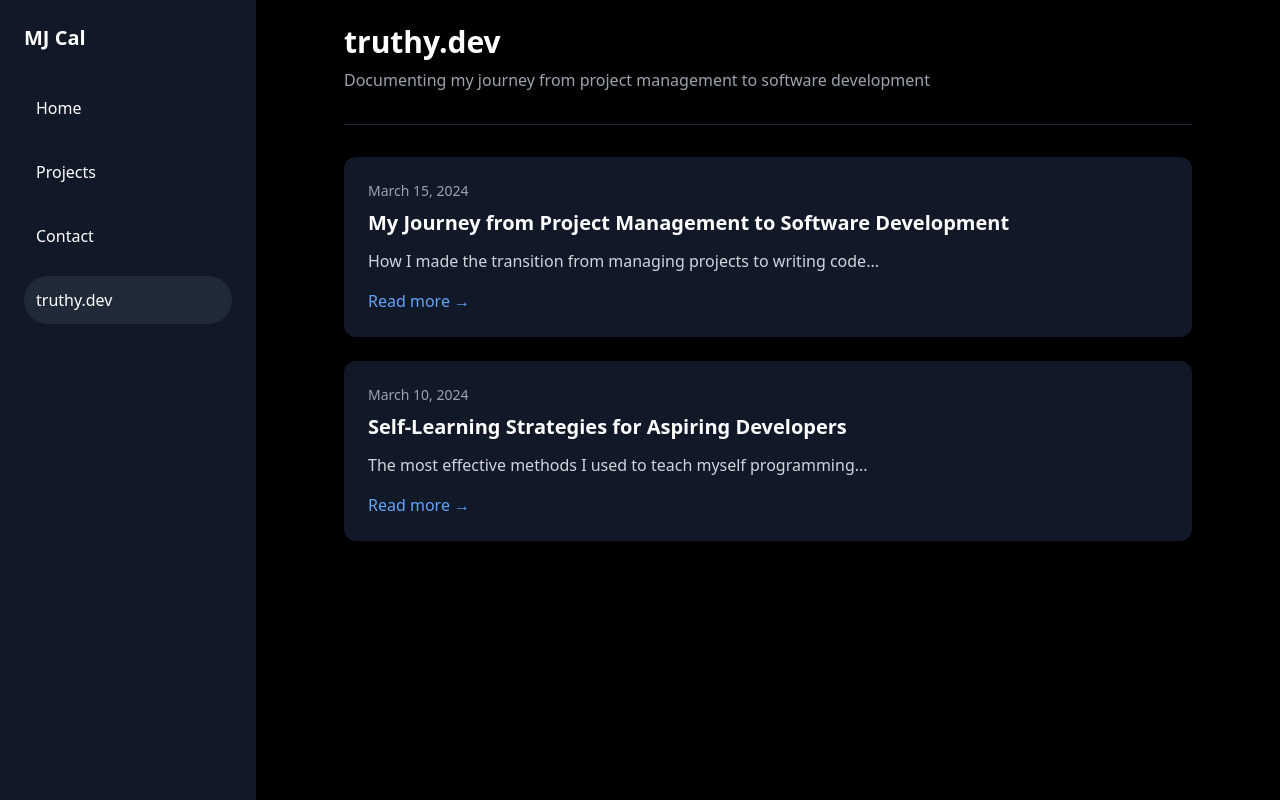
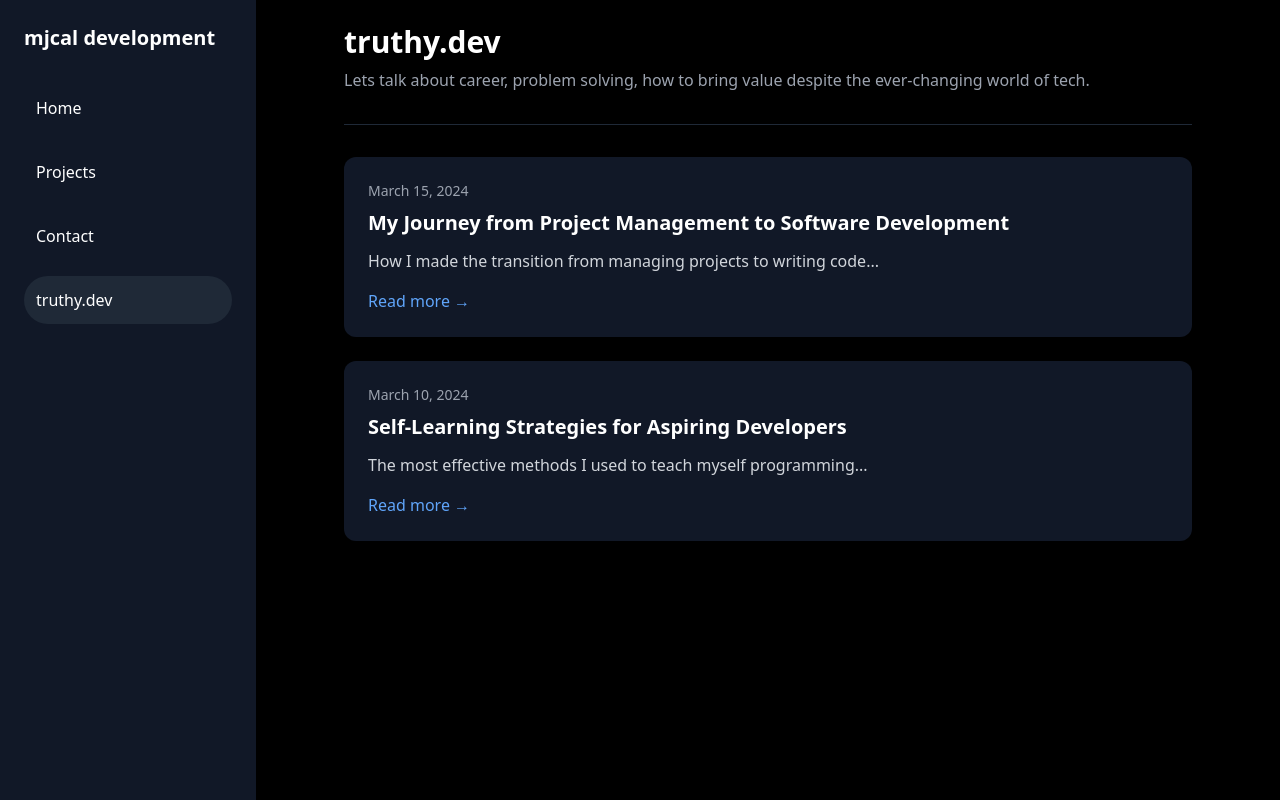
Before and after one commit to mjcaldev/pf-vite, a React (Vite) app: page / in a window 1280 px wide. Both pictures are taken after a click on the button "truthy.dev". Built offline with nearby package versions, Linux system fonts and the light colour scheme.

Commit message:
updated blog, projecst, and about me

```diff
--- a/src/App.tsx
+++ b/src/App.tsx
@@ -43,25 +43,25 @@ function App() {
   const socialLinks = [
     { icon: Github, href: 'https://github.com/mjcaldev', label: 'GitHub' },
     { icon: Twitter, href: 'https://x.com/mjcaldev', label: 'Twitter' },
-    { icon: Linkedin, href: 'https://linkedin.com/in/mjcaldev', label: 'LinkedIn' },
+    { icon: Linkedin, href: 'https://linkedin.com/in/mjcal', label: 'LinkedIn' },
   ];
 
   const valueProps = [
     {
-      title: "Project Management Expertise",
-      description: "5+ years of tech project management ensures that I communicate effectively, plan strategically, and develop efficiently, with the end-goal in mind."
+      title: "Project Oriented Development",
+      description: "5+ years of managing tech projects has made me an efficient developer, a thorough tester, and keen to user experience."
     },
     {
       title: "Full Stack & AI Development",
-      description: "Proficient in both frontend, backend, and AI integration, creating seamless, modern, end-to-end solutions."
+      description: "Whether its Ruby or PHP, React or Angular, OpenAI or Anthropic -- I'm experienced in using the best tools to get the job done right."
     },
     {
       title: "Problem Solving",
-      description: "Strong analytical skills combined with technical knowledge to solve complex challenges (also LeetCode and Codewars fanatic!)."
+      description: "From root cause analysis to logical flow of syntax, I love solving problems (I'm also a LeetCode and Codewars fanatic!)."
     },
     {
       title: "Business Acumen",
-      description: "Understanding of business needs and how to translate them into technical solutions."
+      description: "I have worked with Express and Vue as well contracts and SOWs. I develop with a focus on value."
     }
   ];
 
@@ -92,7 +92,7 @@ function App() {
         }`}
       >
         <div className="p-6">
-          <h1 className="text-xl font-bold mb-8">MJ Cal</h1>
+          <h1 className="text-xl font-bold mb-8">mjcal development</h1>
           <div className="space-y-4">
             <button
               onClick={() => {
@@ -146,13 +146,13 @@ function App() {
                 </div>
                 <div className="mt-4 flex items-start space-x-4">
                   <img
-                    src="../src/assets/mjcal-headshot.jpg"
+                    src="assets/mjcal-headshot.jpg"
                     alt="Profile"
                     className="w-32 h-32 rounded-full border-4 border-black"
                   />
                   <div>
-                    <h1 className="text-2xl font-bold">MJ Cal</h1>
-                    <p className="text-gray-400">Software Developer | Former Project Manager</p>
+                    <h1 className="text-2xl font-bold">Micheal J. Callaghan (mjcal)</h1>
+                    <p className="text-gray-400">Software Engineer | Full Stack Developer | Program/Project Manager</p>
                     <div className="flex space-x-4 mt-4">
                       {socialLinks.map(({ icon: Icon, href, label }) => (
                         <a
@@ -174,7 +174,7 @@ function App() {
               <div className="bg-gray-900 rounded-xl p-6 transform transition-all duration-300 hover:-translate-y-2 hover:shadow-xl">
                 <h2 className="text-2xl font-bold mb-4">About Me</h2>
                 <p className="text-gray-300 leading-relaxed">
-                  Former project manager turned software developer, I bring a unique blend of technical expertise and project management skills. My journey into software development started with a passion for creating solutions and a desire to be more hands-on in the development process. With experience managing complex projects and now building them from the ground up, I offer a comprehensive understanding of both the technical and business aspects of software development.
+                My experience as an engineer is mature and unique. I come from "the other end" of the process. While many engineers struggle to develop with the budget, schedule, or "big picture" in mind, you'll find that I am quite the opposite. My solutions are scalable and modular. I work efficiently whether in teams or alone. I leverage the latest technology (AI, Web builders, Modern Frameworks) to provide the most value in the least time. Let's build effective tools and bring impactful ideas to life!
                 </p>
               </div>
 
--- a/src/components/Blog.tsx
+++ b/src/components/Blog.tsx
@@ -20,7 +20,7 @@ const Blog: React.FC = () => {
       <div className="border-b border-gray-800 pb-8">
         <h1 className="text-3xl font-bold mb-2">truthy.dev</h1>
         <p className="text-gray-400">
-          Documenting my journey from project management to software development
+          Lets talk about career, problem solving, how to bring value despite the ever-changing world of tech.
         </p>
       </div>
 
--- a/src/components/Projects.tsx
+++ b/src/components/Projects.tsx
@@ -2,15 +2,15 @@ import React from 'react';
 
 const projects = [
   {
-    title: 'Project 1',
-    description: 'Description of project 1',
-    image: 'https://images.unsplash.com/photo-1517694712202-14dd9538aa97?ixlib=rb-1.2.1&auto=format&fit=crop&w=500&q=60',
-    tech: ['React', 'Node.js', 'MongoDB'],
+    title: 'Personal Finance App',
+    description: 'A generalized version of a product I shipped for a client.',
+    image: '/assets/Track.png',
+    tech: ['Typescript', 'Plaid', 'Next.js', 'Appwrite'],
   },
   {
-    title: 'Project 2',
-    description: 'Description of project 2',
-    image: 'https://images.unsplash.com/photo-1461749280684-dccba630e2f6?ixlib=rb-1.2.1&auto=format&fit=crop&w=500&q=60',
+    title: 'Music Player',
+    description: 'A web app to play, shuffle, navigate a clients music (replaced with placeholder sounds).',
+    image: '/assets/TN-Music.png',
     tech: ['TypeScript', 'Next.js', 'Tailwind'],
   },
   // Add more projects as needed
```
Also changed, not shown: public/assets/TN-Music.png (added), public/assets/Track.png (added).
